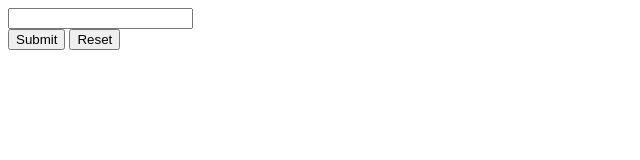
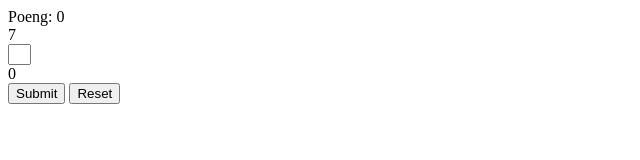
Before and after one commit to OriginalKilljoy/krokodilleSpill, a plain HTML site: page index.html in a window 1280 px wide. Both pictures are taken after a click on the button "Reset". Shown: the whole page, without its empty margins (0-640 px from the left). Drawn offline with Linux system fonts and the light colour scheme.

Commit message:
changesMade

```diff
--- a/index.html
+++ b/index.html
@@ -4,13 +4,15 @@
     <meta charset="UTF-8">
     <meta name="viewport" content="width=device-width, initial-scale=1.0">
     <title>My crocodile</title>
+    <link rel="stylesheet" href="style.css"/>
 </head>
 <body>
+    <div>Poeng: 0</div>
     <div id="firstNum"></div>
     <input type="text"></input>
     <div id="secondNum"></div>
-    <button>Submit</button>
-    <button>Reset</button>
+    <button onclick="submit()">Submit</button>
+    <button onclick="reset()">Reset</button>
 
     <script src="script.js"></script>
 </body>
--- a/script.js
+++ b/script.js
@@ -0,0 +1,17 @@
+let firstNum = 0;
+let secondNum = 0;
+
+function reset(){
+    updateNumbers();
+}
+
+function updateNumbers(){
+    firstNum = getRandomNum();
+    secondNum = getRandomNum();
+    document.getElementById("firstNum").innerHTML = firstNum;
+    document.getElementById("secondNum").innerHTML = secondNum;
+}
+
+function getRandomNum(){
+    return Math.round(Math.random() * 10);
+}
--- /dev/null
+++ b/style.css
@@ -0,0 +1,3 @@
+input{
+    width: 15px;
+}
```
